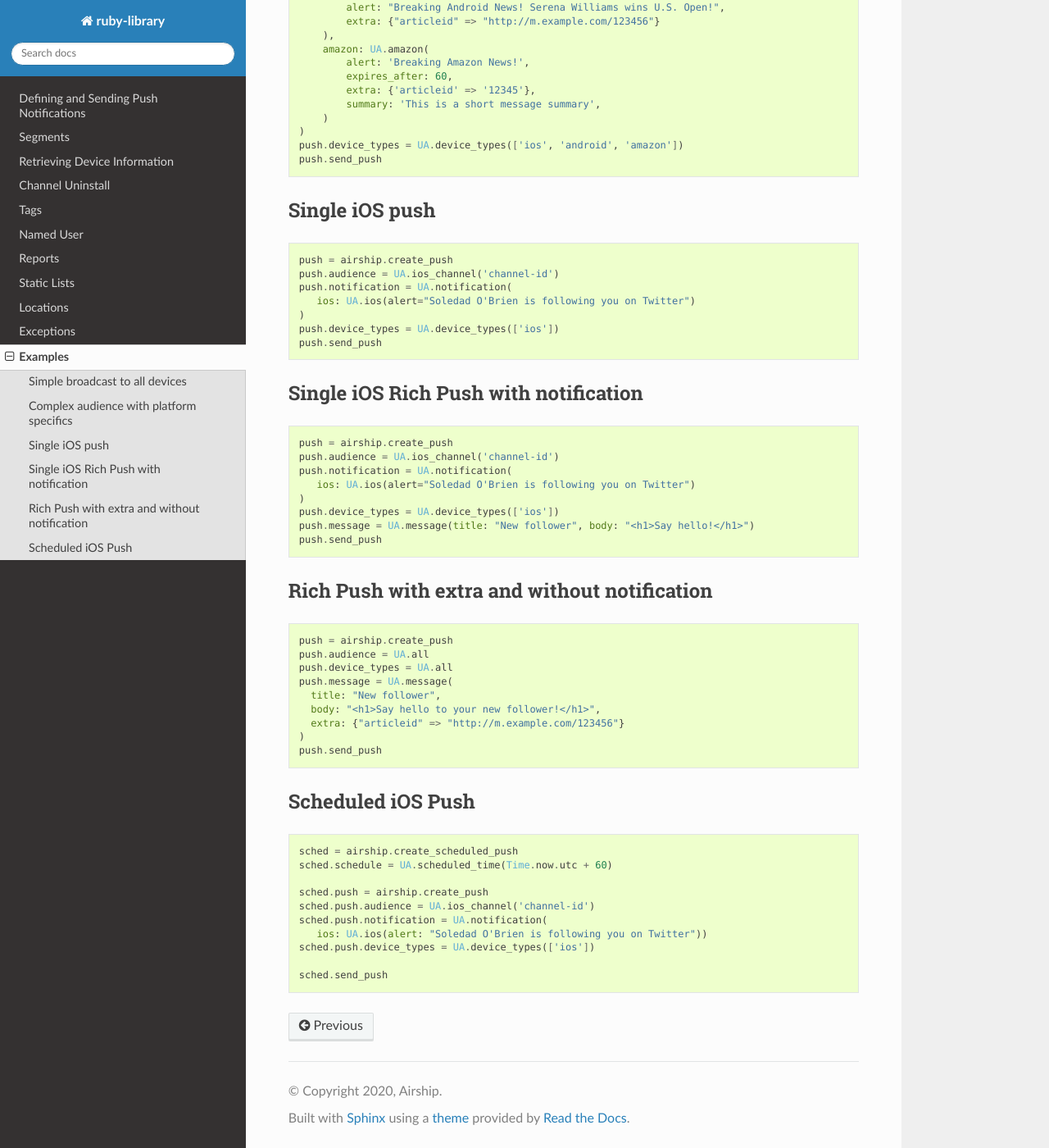
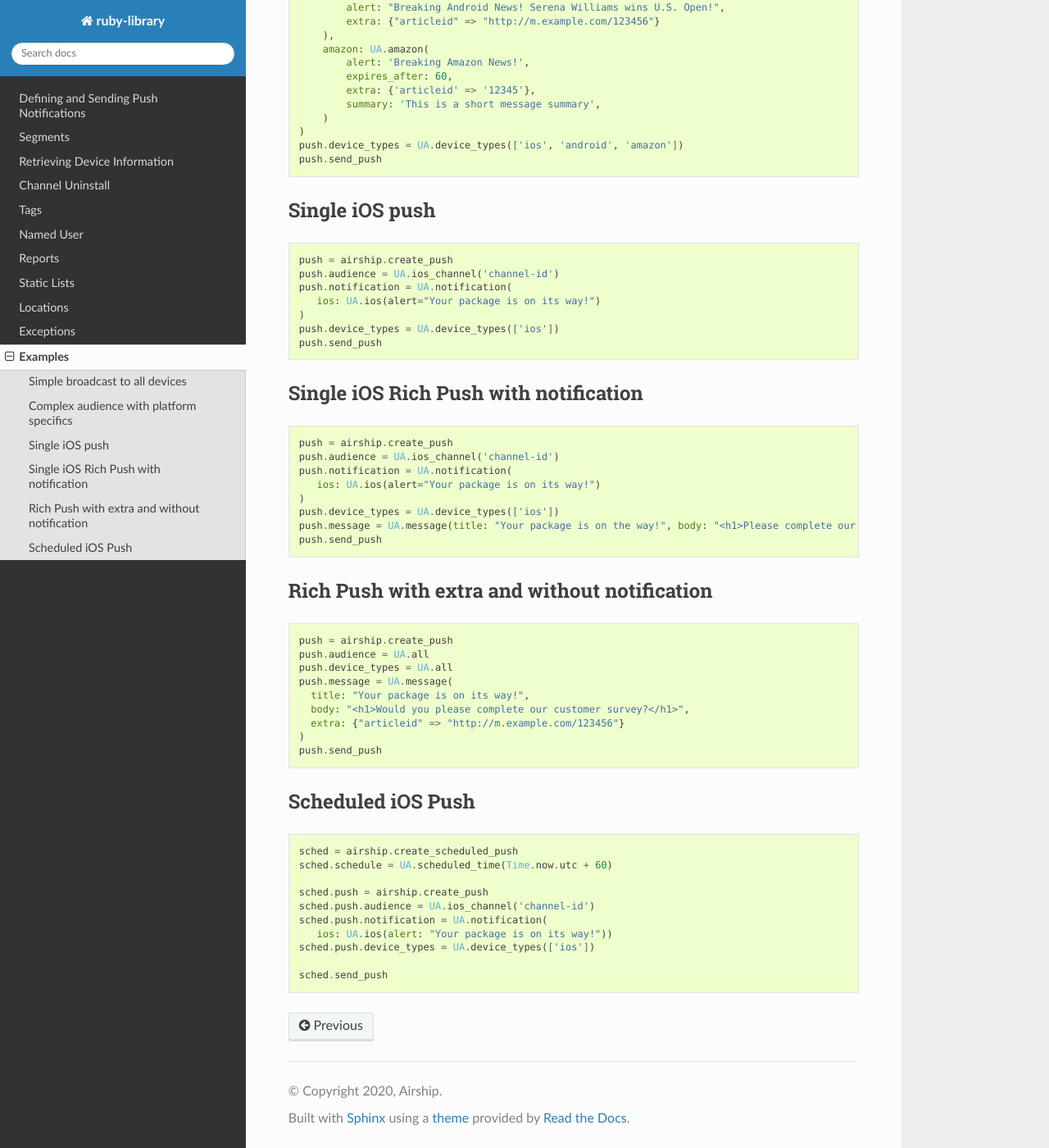
Before and after one commit to urbanairship/ruby-library, a Sphinx documentation site: the page built from docs/examples.rst, in a window 1280 px wide and 1400 px high, scrolled down 818 px. Shown: the whole window at 82% size. Built offline with Sphinx 7.4.7 and the Read the Docs theme 2.0.0, drawn with Linux system fonts in a browser that asks for light colours; the version number could not be read and is left out.

Commit message:
anodize further

```diff
--- a/docs/examples.rst
+++ b/docs/examples.rst
@@ -64,7 +64,7 @@ Single iOS push
     push = airship.create_push
     push.audience = UA.ios_channel('channel-id')
     push.notification = UA.notification(
-       ios: UA.ios(alert="Soledad O'Brien is following you on Twitter")
+       ios: UA.ios(alert="Your package is on its way!")
     )
     push.device_types = UA.device_types(['ios'])
     push.send_push
@@ -78,10 +78,10 @@ Single iOS Rich Push with notification
     push = airship.create_push
     push.audience = UA.ios_channel('channel-id')
     push.notification = UA.notification(
-       ios: UA.ios(alert="Soledad O'Brien is following you on Twitter")
+       ios: UA.ios(alert="Your package is on its way!")
     )
     push.device_types = UA.device_types(['ios'])
-    push.message = UA.message(title: "New follower", body: "<h1>Say hello!</h1>")
+    push.message = UA.message(title: "Your package is on the way!", body: "<h1>Please complete our survey</h1>")
     push.send_push
 
 
@@ -94,8 +94,8 @@ Rich Push with extra and without notification
     push.audience = UA.all
     push.device_types = UA.all
     push.message = UA.message(
-      title: "New follower",
-      body: "<h1>Say hello to your new follower!</h1>",
+      title: "Your package is on its way!",
+      body: "<h1>Would you please complete our customer survey?</h1>",
       extra: {"articleid" => "http://m.example.com/123456"}
     )
     push.send_push
@@ -112,7 +112,7 @@ Scheduled iOS Push
     sched.push = airship.create_push
     sched.push.audience = UA.ios_channel('channel-id')
     sched.push.notification = UA.notification(
-       ios: UA.ios(alert: "Soledad O'Brien is following you on Twitter"))
+       ios: UA.ios(alert: "Your package is on its way!"))
     sched.push.device_types = UA.device_types(['ios'])
 
     sched.send_push
```
